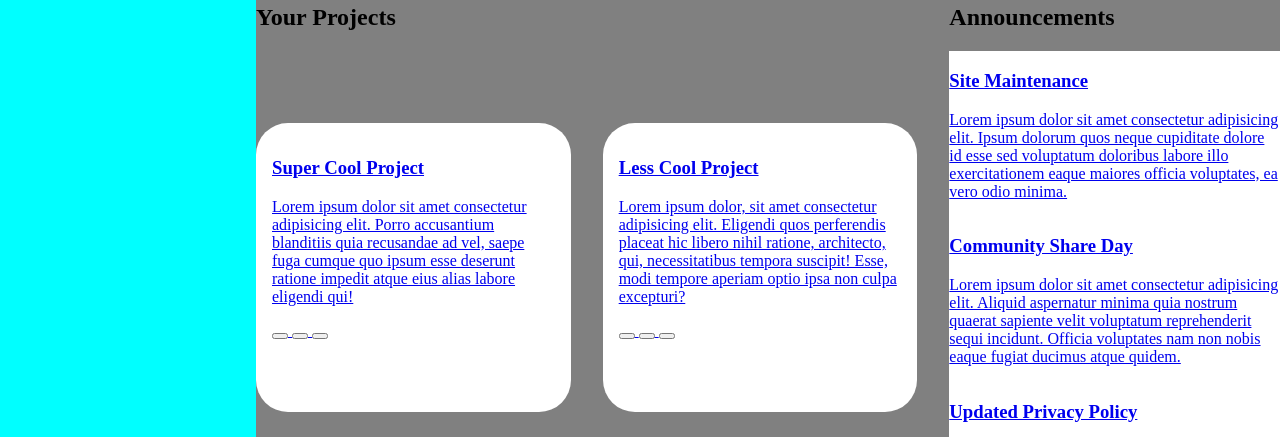
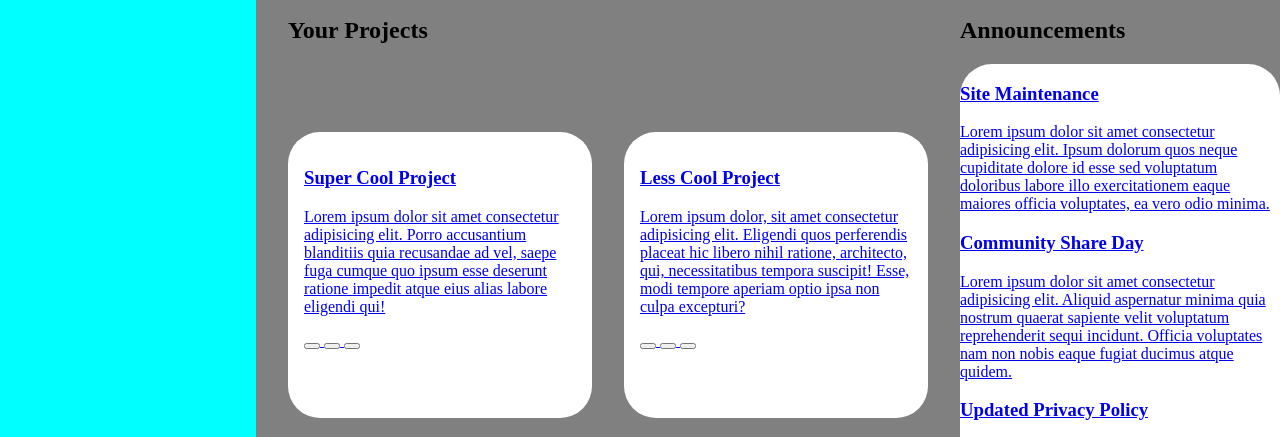
Before and after one commit to evilbob27/dashboard-layout-odin-project, a plain HTML site: page index.html in a window 1280 px wide. Shown: the part 283-720 px from the top of the page. Drawn offline with Linux system fonts and the light colour scheme.

Commit message:
added new divs and classes to announcements and trending, consolidated styles

```diff
--- a/index.html
+++ b/index.html
@@ -144,6 +144,7 @@
         </div>
         <div class="site-main-announcements">
             <h2>Announcements</h2>
+            <div class="site-main-announcements-content">
                 <div class="site-main-announcements-item">
                     <a href="#">
                         <h3>Site Maintenance</h3>
@@ -155,22 +156,27 @@
                 <div class="site-main-announcements-item">
                     <a href="#">
                         <h3>Community Share Day</h3>
-                    <p>Lorem ipsum dolor sit amet consectetur adipisicing elit. Aliquid aspernatur minima quia nostrum
-                        quaerat sapiente velit voluptatum reprehenderit sequi incidunt. Officia voluptates nam non nobis
+                        <p>Lorem ipsum dolor sit amet consectetur adipisicing elit. Aliquid aspernatur minima quia
+                            nostrum
+                            quaerat sapiente velit voluptatum reprehenderit sequi incidunt. Officia voluptates nam non
+                            nobis
                             eaque fugiat ducimus atque quidem.</p>
                     </a>
                 </div>
                 <div class="site-main-announcements-item">
                     <a href="#">
                         <h3>Updated Privacy Policy</h3>
-                    <p>Lorem ipsum dolor sit amet consectetur adipisicing elit. Reiciendis ab quas adipisci quo aperiam,
+                        <p>Lorem ipsum dolor sit amet consectetur adipisicing elit. Reiciendis ab quas adipisci quo
+                            aperiam,
                             alias, earum nesciunt enim nam error dignissimos maiores minima, exercitationem obcaecati!
                             Doloribus culpa enim cum iusto?</p>
                     </a>
                 </div>
             </div>
+        </div>
         <div class="site-main-trending">
             <h2>Trending</h2>
+            <div class="site-main-trending-content">
                 <a href="#" class="site-main-trending-item">
                     <img src="" alt="">
                     <p class="site-main-trending-handle">@tegan</p>
@@ -191,6 +197,7 @@
                     <p class="site-main-trending-handle">@alex</p>
                     <p class="site-main-trending-about">No Traffic Maker</p>
                 </a>
+            </div>
         </div>
     </section>
     <section class="site-sidebar">
--- a/style.css
+++ b/style.css
@@ -53,12 +53,15 @@ body {
     display: grid;
     gap: 2rem;
     grid-template: 1fr 4fr / 2fr 1fr;
+    padding-bottom: 4rem;
+    padding-left: 2rem;
 }
 
-.site-main-announcements-item,
+.site-main-announcements-content,
 .site-main-projects-item,
-.site-main-trending-item {
+.site-main-trending-content {
     background-color: white;
+    border-radius: 2rem;
 }
 
 .site-main-announcements {
@@ -82,7 +85,6 @@ body {
 }
 
 .site-main-projects-item {
-    border-radius: 2rem;
     padding: 1rem;
 }
 
```
Lines whose indentation alone changed are shown as unchanged.
